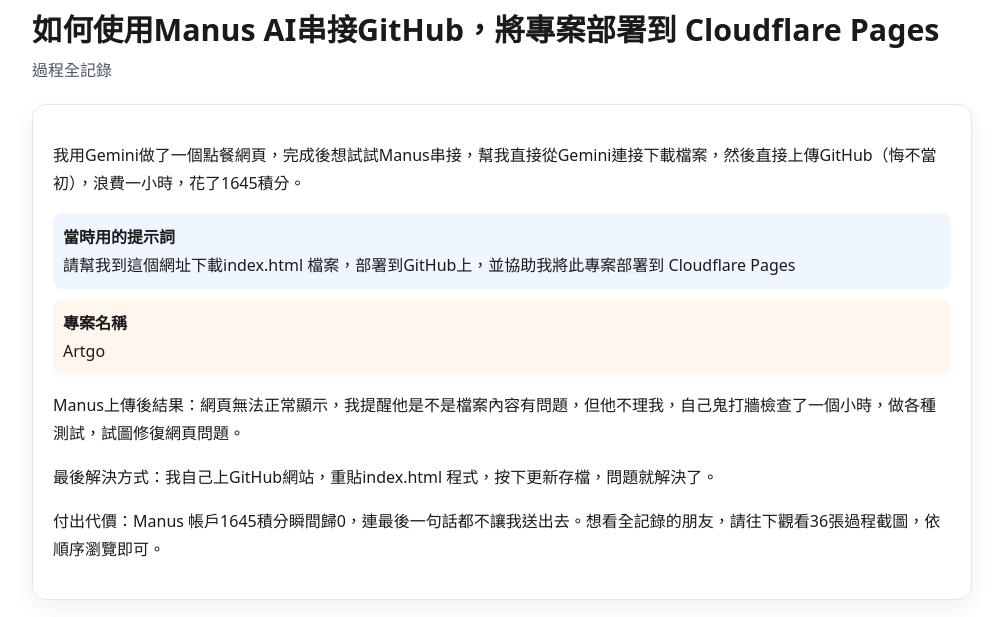
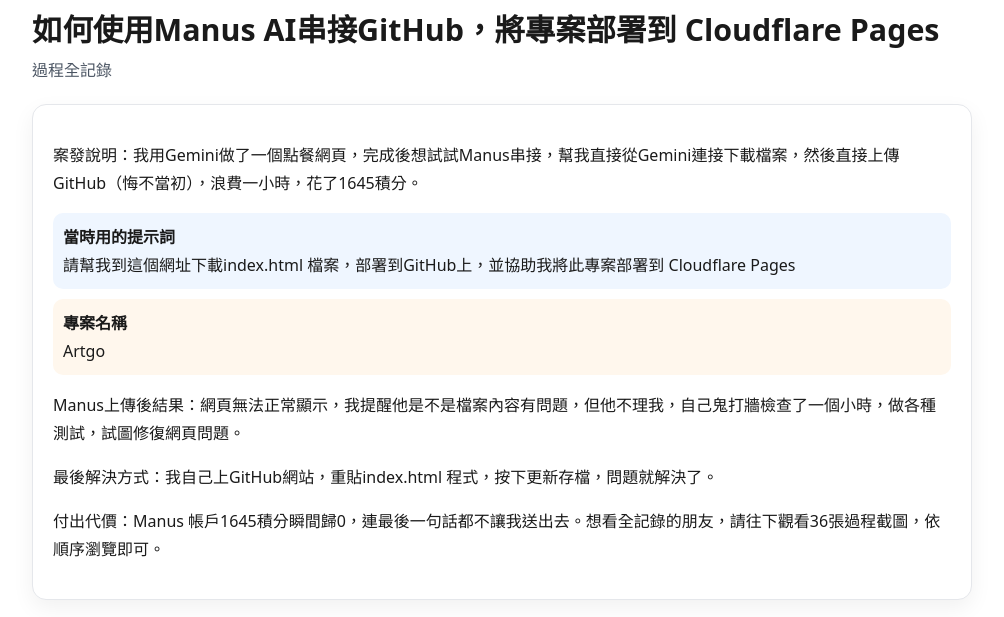
Before and after one commit to hjuming/Manus-AI, a plain HTML site: page index.html in a window 1280 px wide. Shown: the part 1025-1642 px from the top of the page, without its empty margins (138-1142 px from the left). Drawn offline with Linux system fonts and the light colour scheme.

Commit message:
Update index.html

```diff
--- a/index.html
+++ b/index.html
@@ -64,7 +64,7 @@
 
     <!-- 學習心得 -->
     <section class="card">
-      <p>我用Gemini做了一個點餐網頁，完成後想試試Manus串接，幫我直接從Gemini連接下載檔案，然後直接上傳GitHub（悔不當初），浪費一小時，花了1645積分。</p>
+      <p>案發說明：我用Gemini做了一個點餐網頁，完成後想試試Manus串接，幫我直接從Gemini連接下載檔案，然後直接上傳GitHub（悔不當初），浪費一小時，花了1645積分。</p>
       <div style="background:#eff6ff;border-radius:10px;padding:10px;margin:10px 0">
         <b>當時用的提示詞</b><br>
         請幫我到這個網址下載index.html 檔案，部署到GitHub上，並協助我將此專案部署到 Cloudflare Pages
```
